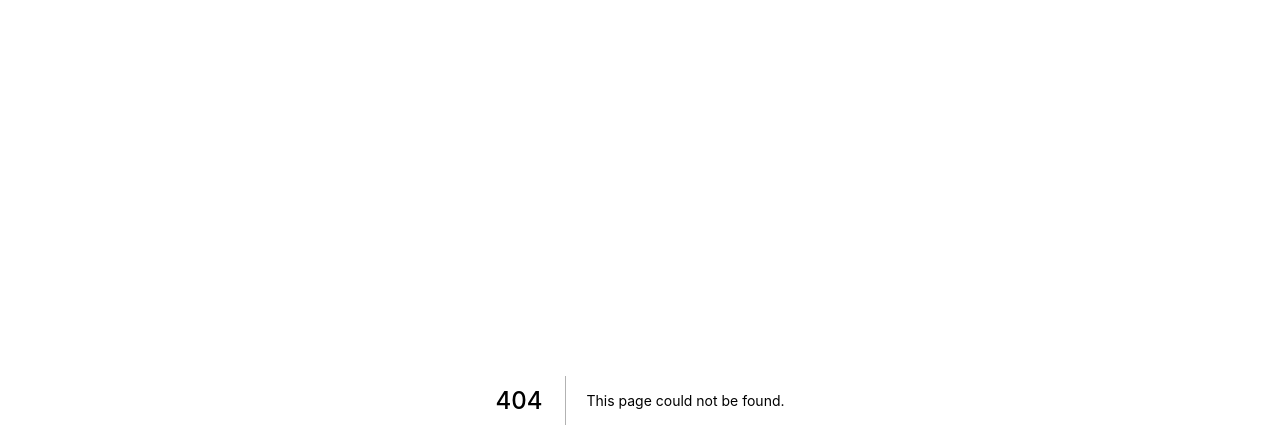
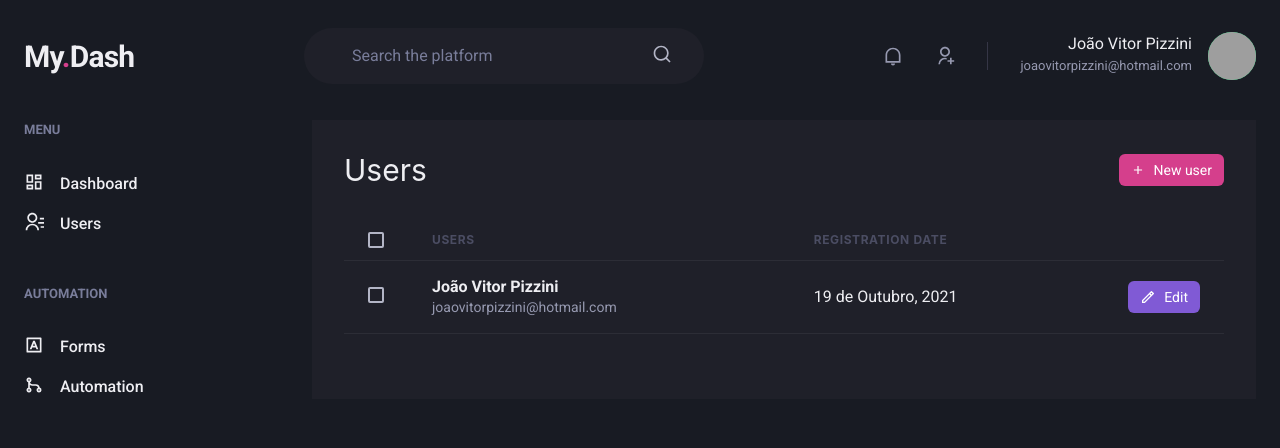
Before and after one commit to JVPizzini/mydash, a Next.js app: page /users in a window 1280 px wide. Before the commit this address had no page. Shown: the top 448 px of the page. Built offline with nearby package versions, Linux system fonts and the light colour scheme; grey boxes are pictures that could not be loaded.

Commit message:
Telas users

```diff
--- /dev/null
+++ b/src/pages/users/index.tsx
@@ -0,0 +1,76 @@
+//chakra-ui
+import { Box, Flex, Heading, Button, Icon, Table, Thead, Tr, Th, Td, Checkbox, Tbody, Text } from "@chakra-ui/react";
+
+//React
+import { RiAddLine, RiPencilLine } from "react-icons/ri";
+
+//components
+import { Header } from '../../components/Header';
+import { Sidebar } from "../../components/Sidebar";
+
+export default function listUsers() {
+  return (
+    <Box>
+      <Header />
+
+      <Flex w="100%" my="6" maxWidth={1480} mx="auto" px="6">
+        <Sidebar />
+
+        <Box flex="1" boderradius={8} bg="gray.800" p="8">
+          <Flex mb="8" justify="space-between" align="center">
+            <Heading size="lg" fontWeight="normal">Users</Heading>
+            <Button
+               cursor="pointer"
+              as="a"
+              size="sm"
+              fontSize="sm"
+              fontWeight="normal"
+              colorScheme="pink"
+              leftIcon={<Icon as={RiAddLine} />}>
+              New user
+            </Button>
+          </Flex>
+
+          <Table colorScheme="whiteAlpha">
+            <Thead>
+              <Tr>
+                <Th px="6" color="gray.300" width="8">
+                  <Checkbox colorScheme="pink" />
+                </Th>
+                <Th>Users</Th>
+                <Th>Registration date</Th>
+                <Th width="8"></Th>
+              </Tr>
+            </Thead>
+            <Tbody>
+              <Tr>
+                <Td>
+                  <Checkbox colorScheme="pink" />
+                </Td>
+                <Td>
+                  <Box>
+                    <Text fontWeight="bold">João Vitor Pizzini</Text>
+                    <Text fontSize="sm" color="gray.300" >joaovitorpizzini@hotmail.com</Text>
+                  </Box>
+                </Td>
+                <Td>19 de Outubro, 2021</Td>
+                <Td>
+                  <Button
+                  cursor="pointer"
+                    as="a"
+                    size="sm"
+                    fontSize="sm"
+                    fontWeight="normal"
+                    colorScheme="purple"
+                    leftIcon={<Icon as={RiPencilLine} fontSize="16"/>}>
+                    Edit
+                  </Button>
+                </Td>
+              </Tr>
+            </Tbody>
+          </Table>
+        </Box>
+      </Flex>
+    </Box>
+  );
+}
```
Also changed, not shown: src/styles/config.ts (deleted).
